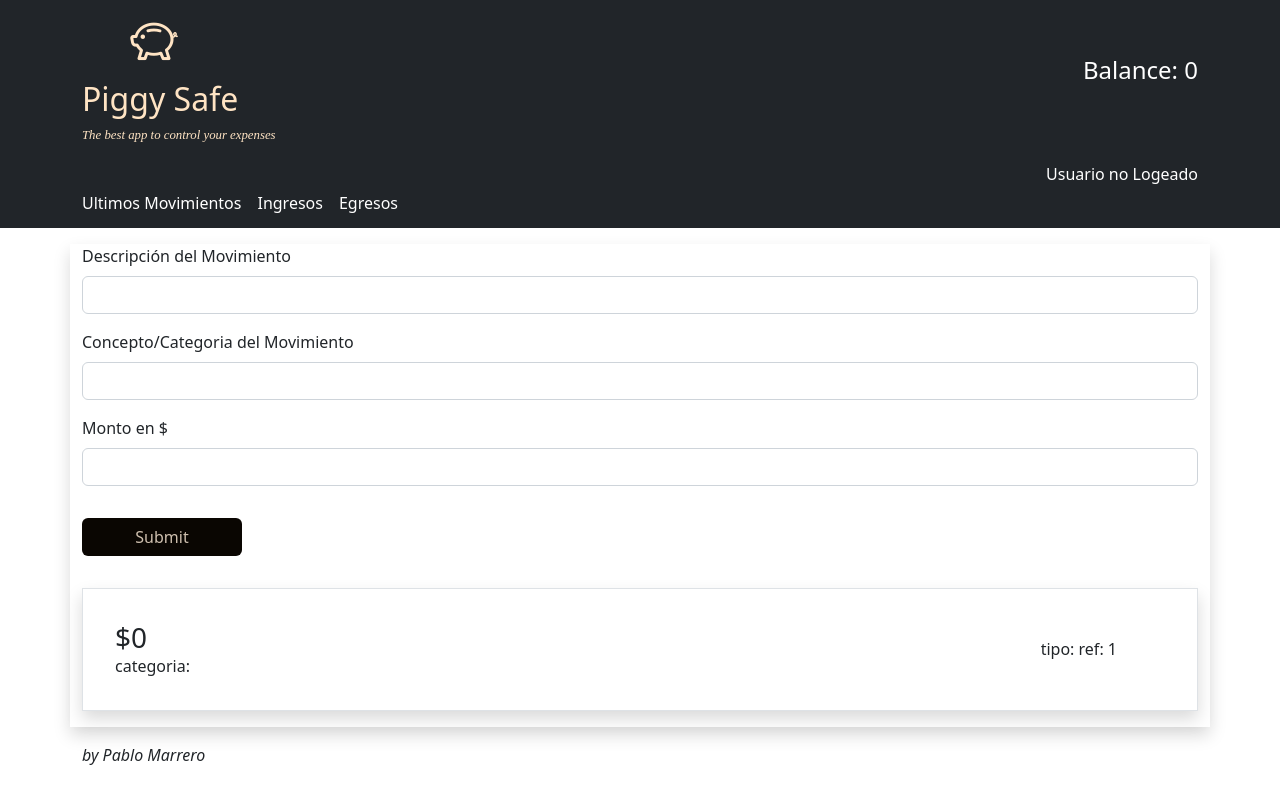
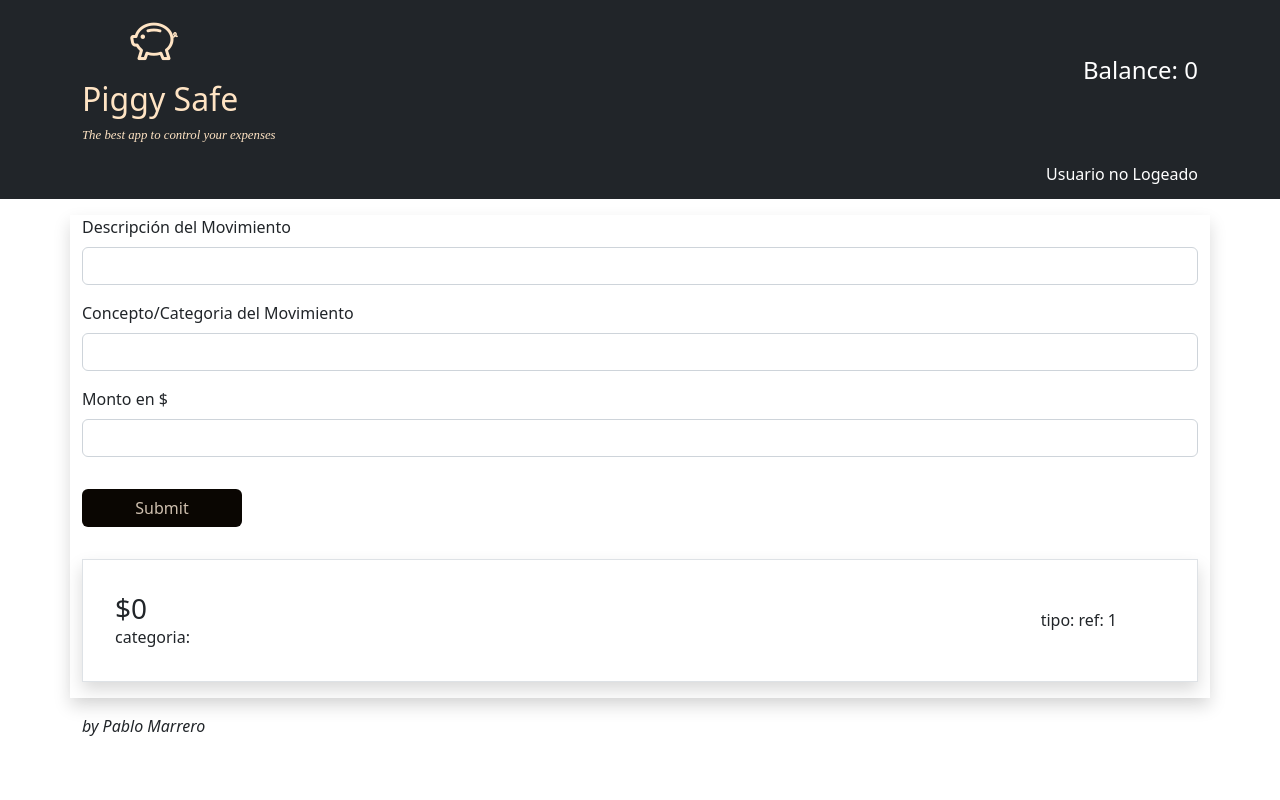
Before and after one commit to marreropd/fullstack--challenge, a React (Create React App) app in the folder front/: page /edit/1 in a window 1280 px wide. Built offline with nearby package versions, Linux system fonts and the light colour scheme.

Commit message:
asking if user is logged if not dont show links

```diff
--- a/front/src/components/Header/Header.jsx
+++ b/front/src/components/Header/Header.jsx
@@ -45,6 +45,7 @@ function Header({ movements, getMovements, getMovementsByQuery }) {
         )}
       </div>
 
+      {user ? (
         <div className="d-flex ms-auto container">
           <Link to={"/last-movements"} className="text-end QuerysTitles">
             Ultimos Movimientos
@@ -56,6 +57,9 @@ function Header({ movements, getMovements, getMovementsByQuery }) {
             Egresos
           </Link>
         </div>
+      ) : (
+        <div></div>
+      )}
     </div>
   );
 }
```
Lines whose indentation alone changed are shown as unchanged.
